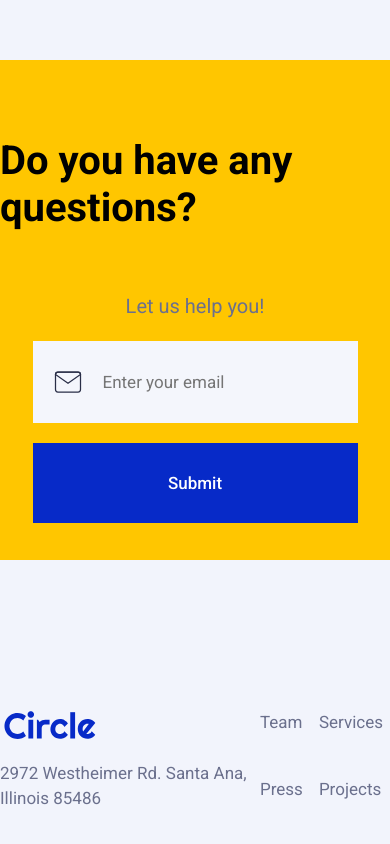
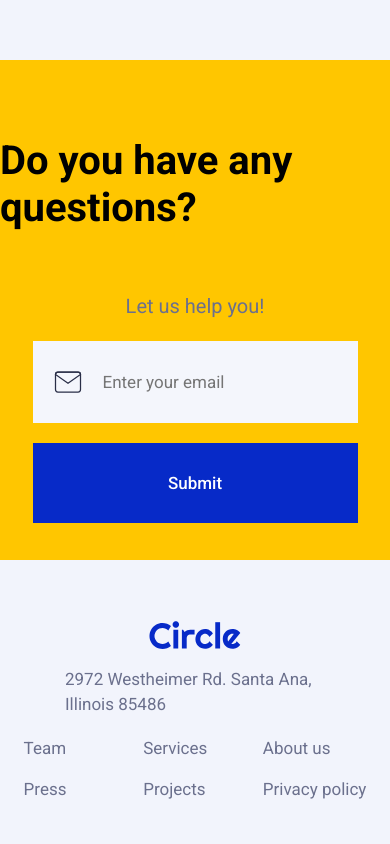
Before and after one commit to ElenaSorinaM/mid-term-project, a plain HTML site: page index.html in a window 390 px wide. Shown: the part 5742-6586 px from the top of the page. Drawn offline with Linux system fonts and the light colour scheme.

Commit message:
responsive design for footer

```diff
--- a/style.css
+++ b/style.css
@@ -632,6 +632,7 @@ p{
     max-width: 100%;
     margin-top: 60px;
 }
+}
 @media (max-width:767px){
     .email-form{
         flex-direction: column;
@@ -649,23 +650,23 @@ p{
         margin-left: 0px;
     }
 }
-}
+
 
 /*FOOTER SECTION*/
 .footer-section{
-    padding-top: 150px;
-    padding-bottom: 80px;
+    margin-top: 150px;
     max-width: 1100px;
     margin-right: auto;
     margin-left: auto;
     display: flex;
     flex-direction: row;
     align-items: center;
-    justify-content: space-between;
+    justify-content: space-around;
 }
 .footer-content{
-    width: 260px;
-    height: 112px;
+    display: flex;
+    flex-direction: column;
+    align-items: flex-start;
 }
 .footer-logo{
     width: 100px;
@@ -688,8 +689,7 @@ p{
     grid-row-gap: 16px;
     grid-template-columns: 1fr 1fr 1fr;
     grid-template-rows: auto;
-    width: 435px;
-    height: 112px;
+
 }
 .footer-links a{
     text-decoration: none;
@@ -700,8 +700,20 @@ p{
 
 /*FOOTER SECTION RESPONSIVE DESIGN*/
 @media (max-width:991px){
-    .footer-sectio{
+    .footer-section{
     max-width: 100%;
     margin-top: 60px;
+    margin-bottom: 60px;
 }
 }
+@media (max-width:767px){
+    .footer-section{
+        display: flex;
+        flex-direction: column;
+    }
+    }
+    .footer-content{
+        align-items: center;
+    }
+
+}
```
